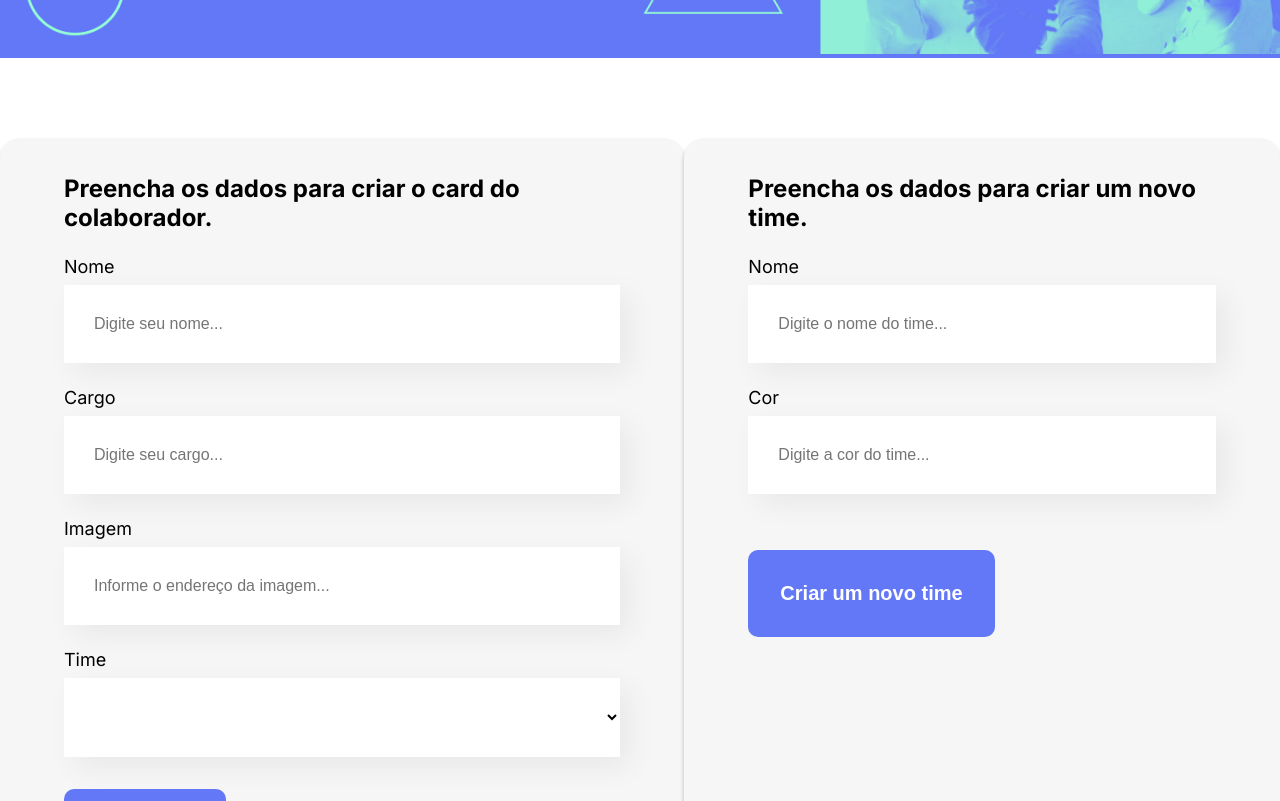
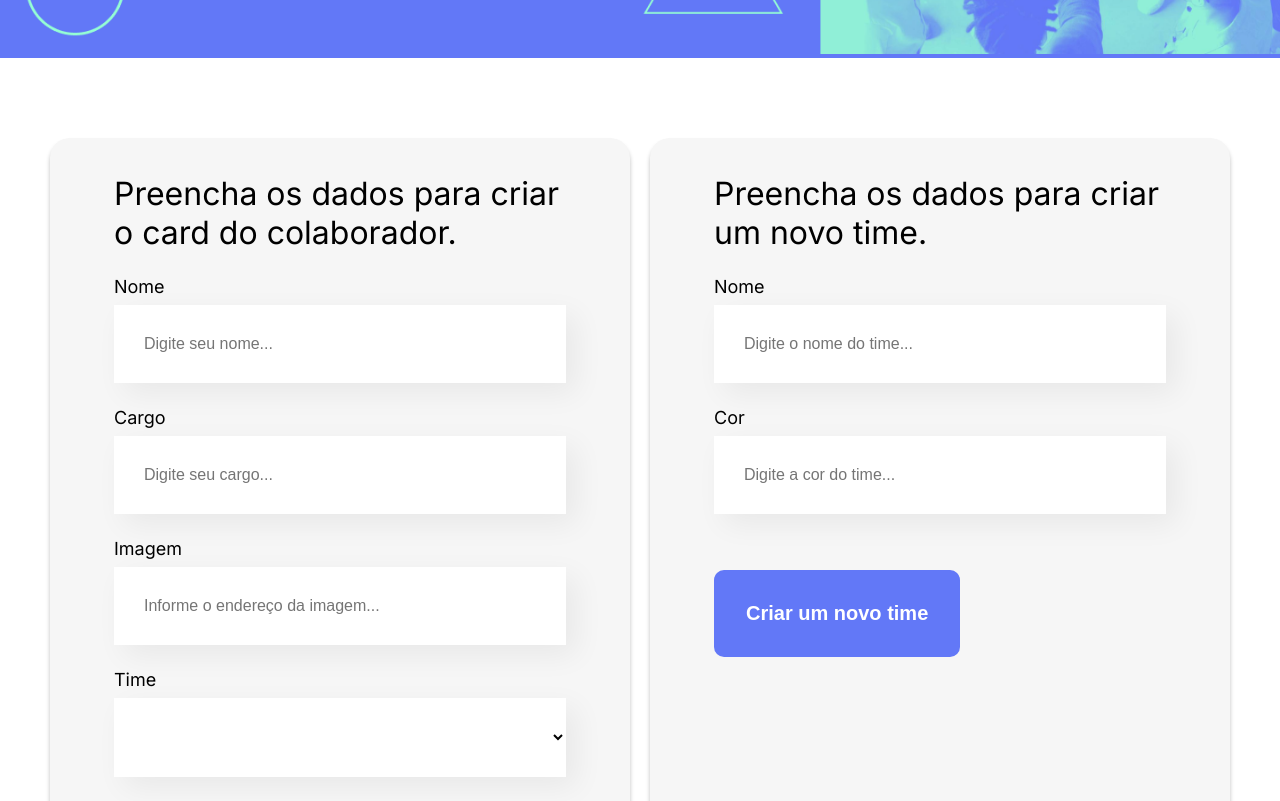
Before and after one commit to vinyjr/organo, a Next.js app: page / in a window 1280 px wide. Shown: the part 440-1241 px from the top of the page. Built offline with nearby package versions, Linux system fonts and the light colour scheme.

Commit message:
build: add next dependencies to the deploy version

```diff
--- a/src/app/components/Form/Form.css
+++ b/src/app/components/Form/Form.css
@@ -1,13 +1,20 @@
 .form {
     display: flex;
+    gap: 20px;
+    flex-wrap: wrap;
     justify-content: center;
-    margin: 80px 0;
+    margin: 80px 50px;
 }
 
 .form form {
-    max-width: 80%;
     background-color: #F6F6F6;
     border-radius: 20px;
     padding: 36px 64px;
     box-shadow: 0 4px 4px rgba(0, 0, 0, 0.25);
+    flex: 1;
 }
+
+.form form h2 {
+    font-weight: 400;
+    font-size: 32px;
+}
```
